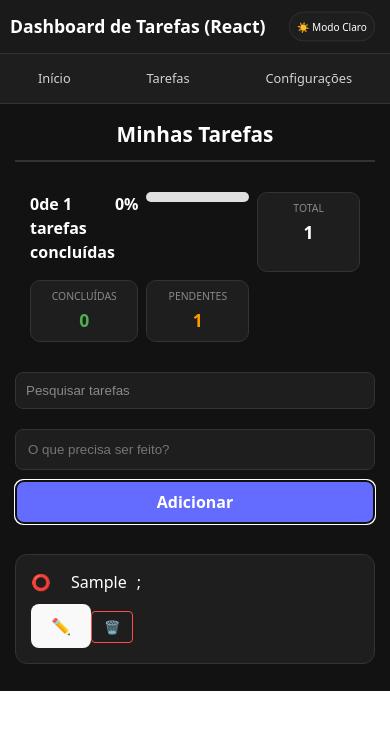
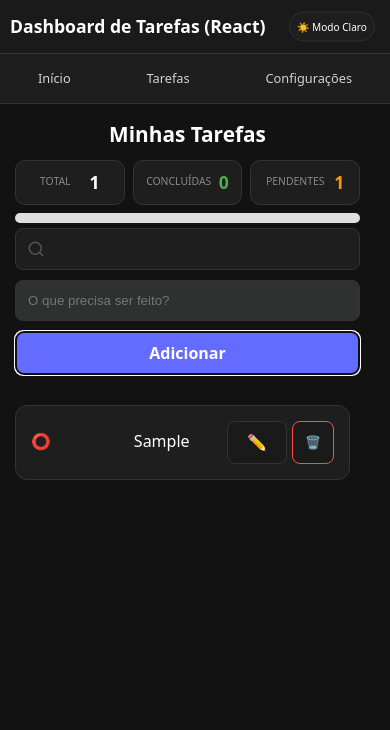
Before and after one commit to AntonioCruz001/task-dashboard-fullstack, a React (Vite) app in the folder client/: page / in a window 390 px wide. Both pictures are taken after typing "Sample" into the empty fields and a click on the button "Adicionar". Shown: the top 730 px of the page. Built offline with nearby package versions, Linux system fonts and the light colour scheme.

Commit message:
feat: troca ícone de busca por SVG, ajusta responsividade e remove bug do ponto e vírgula

```diff
--- a/client/src/App.css
+++ b/client/src/App.css
@@ -11,8 +11,9 @@
 .task-item,
 .dashboard-sidebar,
 .dashboard-header,
+.dashboard-content,
 input {
-    transition: background-colo 3s ease, color 3s ease, border-color 3s ease;
+    transition: background-color 1s ease, color 1s ease, border-color 1s ease;
 }
 
 .app-container.escuro {
@@ -24,6 +25,11 @@ input {
     --border-color: #333;
     --text-secondary: #888;
     --bg-hover: #2c2c2c;
+    --input-task-bg: #2e3130;
+    --bg-btn: #1a1a1a;
+    --bg-edit-btn: #1a1a1a;
+    --accent-color: #605994;
+    --attention-color: #871127;
 }
 
 .app-container.claro {
@@ -32,26 +38,27 @@ input {
     --bg-header: #ffffff;
     --card-bg: #ffffff;
     --text-color: #1a1a1a;
-    --border-color: #ddd;
+    --border-color: #aaa;
     --text-secondary: #666;
     --bg-hover: #f5f5f5;
+    --input-task-bg: #b7c4bf;
+    --bg-btn: #c5c5c5;
+    --bg-edit-btn: #a9a9a9;
+    --accent-color: #230ac8;
+    --attention-color: #871127;
 }
 
 .app-container {
-
     display: grid;
     grid-template-areas:
         'header header'
         'sidebar content';
     grid-template-rows: 60px 1fr;
     grid-template-columns: 250px 1fr;
-
     width: 100%;
     max-width: 100vw;
-    /* min-height: 100vh; */
     height: 100vh;
     overflow: hidden;
-
     background-color: var(--bg-pagina);
     color: var(--text-color);
     transition: all 0.3s ease;
@@ -66,7 +73,6 @@ input {
     padding-left: 20px;
     background-color: var(--bg-header);
     border-bottom: 1px solid var(--border-color);
-    /* margin-bottom: 10px; */
 }
 
 .dashboard-header h1 {
@@ -95,7 +101,6 @@ input {
     font-size: 0.9rem;
     color: var(--text-secondary);
     text-transform: uppercase;
-    /* letter-spacing: 1px; */
 }
 
 .dashboard-sidebar ul {
@@ -105,7 +110,6 @@ input {
 
 .dashboard-sidebar li {
     padding: 12px 20px;
-    /* transition: all 0.2s ease; */
     color: var(--text-color);
     opacity: 0.8;
     transition: all 0.3s ease;
@@ -124,33 +128,53 @@ input {
     padding: 20px;
     overflow-y: auto;
     overflow-x: hidden;
+    scrollbar-gutter: stable;
+}
+
+.title-and-stats {
+    display: flex;
+    align-items: center;
+    justify-content: space-between;
+    gap: 15px;
+    margin-bottom: 25px;
+    flex-wrap: wrap;
+}
+
+.title-and-stats h2 {
+    margin-bottom: 0;
+    padding-bottom: 0;
+    white-space: nowrap;
+    font-size: 1.5rem;
 }
 
 .stats-container {
     display: grid;
     grid-template-columns: repeat(3, 1fr);
-    gap: 15px;
-    margin-bottom: 25px;
-
-    margin-bottom: 20px;
+    grid-template-areas:
+        "stat-card stat-card stat-card"
+        "progress-bar progress-bar progress-bar";
+    gap: 5px;
     background: var(--bg-container);
-    padding: 15px;
     border-radius: 8px;
 }
 
 .stats-text {
+    /* grid-area: stats-text; */
     display: flex;
+    display: none;
     justify-content: space-between;
-    margin-bottom: 8px;
+    margin-bottom: 2px;
     font-weight: bold;
     color: var(--text-color);
 }
 
+
+
 .progress-bar-bg {
+    grid-area: progress-bar;
     width: 100%;
     height: 10px;
     background-color: #e0e0e0;
-    /* Cinza claro */
     border-radius: 5px;
     overflow: hidden;
 }
@@ -158,7 +182,6 @@ input {
 .progress-bar-fill {
     height: 100%;
     background-color: #4caf50;
-    /* Animação suave ao marcar a tarefa */
     height: 100%;
     background: linear-gradient(90deg, #3b8f3e, #9ae742);
     box-shadow: 0 0 10px rgba(76, 175, 80, 0.5);
@@ -167,23 +190,26 @@ input {
 }
 
 .stat-card {
+    /* grid-area: stat-card; */
     background-color: #1e1e1e;
     padding: 5px;
     border-radius: 10px;
     text-align: center;
     border: 1px solid #333;
+    display: flex;
+    justify-content: space-evenly;
+    align-items: center;
 }
 
 .stat-card span {
-    display: block;
     font-size: 0.8rem;
     color: #888;
     text-transform: uppercase;
-    margin-bottom: 5px;
 }
 
 .stat-card strong {
     font-size: 1.5rem;
+    font-size: inherit;
 }
 
 .sucsses {
@@ -194,47 +220,72 @@ input {
     color: #ff9800;
 }
 
+.search-container {
+    position: relative;
+    width: 100%;
+    max-width: 250px;
+    display: flex;
+    align-items: center;
+    height: 42px;
+}
+
+.search-icon-svg {
+    position: absolute;
+    left: 12px;
+    top: 50%;
+    transform: translateY(-50%);
+    width: 18px;
+    height: 18px;
+    color: var(--text-secondary);
+    opacity: 0.5;
+    pointer-events: none;
+    z-index: 2;
+}
+
 .search-input {
     width: 100%;
-    padding: 10px;
-    margin-bottom: 20px;
+    height: 100%;
+    padding: 0 10px 0 40px !important;
+    margin-bottom: 0 !important;
     border: 1px dashed #646cff;
     border-radius: 8px;
-    background: transparent;
-    color: white;
+    color: var(--text-color);
+    outline: none;
+}
+
+.tasks-container {
+    min-height: 200px;
+    height: auto;
+    padding-right: 10px;
 }
 
 .task-list {
     width: 100%;
     max-width: 800px;
+    max-height: 400px;
     /* Evita que as tarefas fiquem largas demais em telas grandes */
     margin: 0 auto;
 }
 
 .task-list h2 {
-    margin-bottom: 25px;
     font-size: 1.8rem;
-    border-bottom: 2px solid #333;
-    padding-bottom: 10px;
+    padding-bottom: 5px;
 }
 
 .task-item {
     display: flex;
     justify-content: space-between;
     align-items: center;
-
     padding: 12px;
     margin-bottom: 12px;
     background: #1e1e1e;
-    border: 1px solid #333;
-    border-radius: 12px;
     transition: transform 0.2s, background-color 0.3s ease;
-    cursor: pointer;
-    user-select: none;
-
     background-color: var(--card-bg);
     color: var(--text-color);
     border: 1px solid var(--border-color);
+    border-radius: 12px;
+    cursor: pointer;
+    user-select: none;
 }
 
 .task-item:hover {
@@ -293,20 +344,38 @@ input {
     background-color: #535bf2;
 }
 
+.task-actions {
+    display: flex;
+    gap: 5px;
+}
+
+.edit-btn {
+    border-color: var(--border-color);
+}
+
+.edit-btn:hover {
+    background-color: var(--bg-edit-btn);
+    border-color: var(--accent-color);
+}
+
 .delete-btn {
     background-color: transparent;
     color: #ff4d4d;
     border: 1px solid #ff4d4d;
     padding: 6px 12px;
     font-size: 0.8rem;
-
-    border-radius: 4px;
+    border-radius: 8px;
     cursor: pointer;
 }
 
 .delete-btn:hover {
     background-color: #ff4d4d;
     color: white;
+    border-color: var(--attention-color);
+}
+
+.action-btn {
+    background-color: var(--bg-btn);
 }
 
 .stat-card,
@@ -317,9 +386,10 @@ input {
     border: 1px solid var(--border-color) !important;
 }
 
-/* .search-input {
-   background-color: #565be31c !important;
-} */
+.task-form input {
+    background-color: var(--input-task-bg);
+}
+
 
 .search-input::placeholder {
     color: var(--text-secondary);
@@ -339,7 +409,7 @@ input {
             "content";
         grid-template-columns: 1fr;
         grid-template-rows: auto auto 1fr;
-        height: auto;
+        height: 100vh;
         overflow-y: auto;
     }
 
@@ -371,11 +441,32 @@ input {
         padding: 15px;
     }
 
+    .title-and-stats {
+        display: block;
+        margin-bottom: 10px;
+    }
+
+    .search-container {
+        max-width: 100%;
+    }
+
+    .task-list h2 {
+        font-size: 1.3rem;
+        text-align: center;
+    }
+
     .stats-container {
         grid-template-columns: repeat(3, 1fr);
         gap: 8px;
-        margin-bottom: 15px;
     }
+
+    .title-and-stats h2,
+    .stats-container,
+    .search-container {
+        margin-bottom: 5px;
+    }
+
+
 
     .stat-card {
         padding: 8px 5px;
@@ -390,19 +481,23 @@ input {
         font-size: 1.1rem;
     }
 
+    .task-content {
+        display: flex;
+        align-items: center;
+        flex: 1;
+        gap: 10px;
+        min-height: 40px;
+    }
+
     .task-form {
         flex-direction: column;
     }
 
-    .task-list h2 {
-        font-size: 1.3rem;
-        margin-bottom: 15px;
-        text-align: center;
-    }
+
 
     .task-item {
         padding: 15px;
-        flex-direction: column;
+        flex-direction: row;
         align-items: flex-start;
         gap: 10px;
     }
@@ -412,15 +507,25 @@ input {
         margin-right: 10px;
     }
 
+    .task-text {
+        flex: 1;
+        margin-left: 10px;
+        display: flex;
+        align-items: center;
+    }
+
     .edit-input {
-        background: transparent;
-        border: 1px solid var(--text-color);
-        color: var(--text-color);
-        font-size: 1rem;
-        padding: 2px 5px;
+        flex: 1;
+        width: 100%;
+        background: var(--input-task-bg) !important;
+        border: 1px solid var(--accent-color) !important;
+        color: var(--text-color) !important;
+        padding: 4px 8px;
+        margin: 0;
         border-radius: 4px;
+        font-size: inherit;
+        font-family: inherit;
         outline: none;
-        width: 100%;
     }
 
     .btn-tema {
--- a/client/src/App.jsx
+++ b/client/src/App.jsx
@@ -2,6 +2,7 @@ import { useState, useEffect } from 'react';
 import TaskItem from './components/TaskItem';
 import TaskForm from './components/TaskForm';
 import './App.css'
+import Lupa from './assets/Lupa.png'
 
 export default function App() {
 
@@ -90,12 +91,13 @@ export default function App() {
       <main className='dashboard-content'>
         <section className="task-list">
 
+          <div className='title-and-stats'>
             <h2>Minhas Tarefas</h2>
 
             <section className='stats-container'>
 
               <div className='stats-text'>
-              <span>{concluidas}de {totalTarefas} tarefas concluídas</span>
+                {/* <span>{concluidas}de {totalTarefas} tarefas concluídas</span> */}
                 <span>{porcentagem}%</span>
               </div>
 
@@ -121,13 +123,27 @@ export default function App() {
             </section>
 
             <div className='search-container'>
+              <svg
+                className="search-icon-svg"
+                viewBox="0 0 24 24"
+                fill="none"
+                stroke="currentColor"
+                strokeWidth="2"
+                strokeLinecap="round"
+                strokeLinejoin="round"
+              >
+                <circle cx="11" cy="11" r="8"></circle>
+                <line x1="21" y1="21" x2="16.65" y2="16.65"></line>
+              </svg>
               <input
                 type="text"
-              placeholder='Pesquisar tarefas'
+                // placeholder='Pesquisar tarefas'
                 value={busca}
                 onChange={(e) => setBusca(e.target.value)} // quando digitar uma letra será disparado o filter
                 className='search-input'
               />
+            </div>
+
           </div>
 
           {/* a "props.aoAdicionar" recebe a função adicionarTarefa */}
--- a/client/src/components/TaskItem.jsx
+++ b/client/src/components/TaskItem.jsx
@@ -43,13 +43,13 @@ export default function TaskItem({ tarefa, aoAlternar, aoRemover, aoEditar }) {
                     />
                 ) :
                     <span className="task-text">{tarefa.texto}</span>
-                };
+                }
 
             </div>
 
             <div className="task-actions">
                 <button
-                    className="edit-btn"
+                    className="edit-btn action-btn"
                     onClick={(e) => {
                         e.stopPropagation();
                         setEditando(true);
@@ -59,7 +59,7 @@ export default function TaskItem({ tarefa, aoAlternar, aoRemover, aoEditar }) {
                 </button>
 
                 <button
-                    className="delete-btn"
+                    className="delete-btn action-btn"
                     onClick={(e) => {
                         e.stopPropagation();
                         aoRemover(tarefa.id);
```
Also changed, not shown: client/src/assets/Lupa.png (added). Lines whose indentation alone changed are shown as unchanged.
